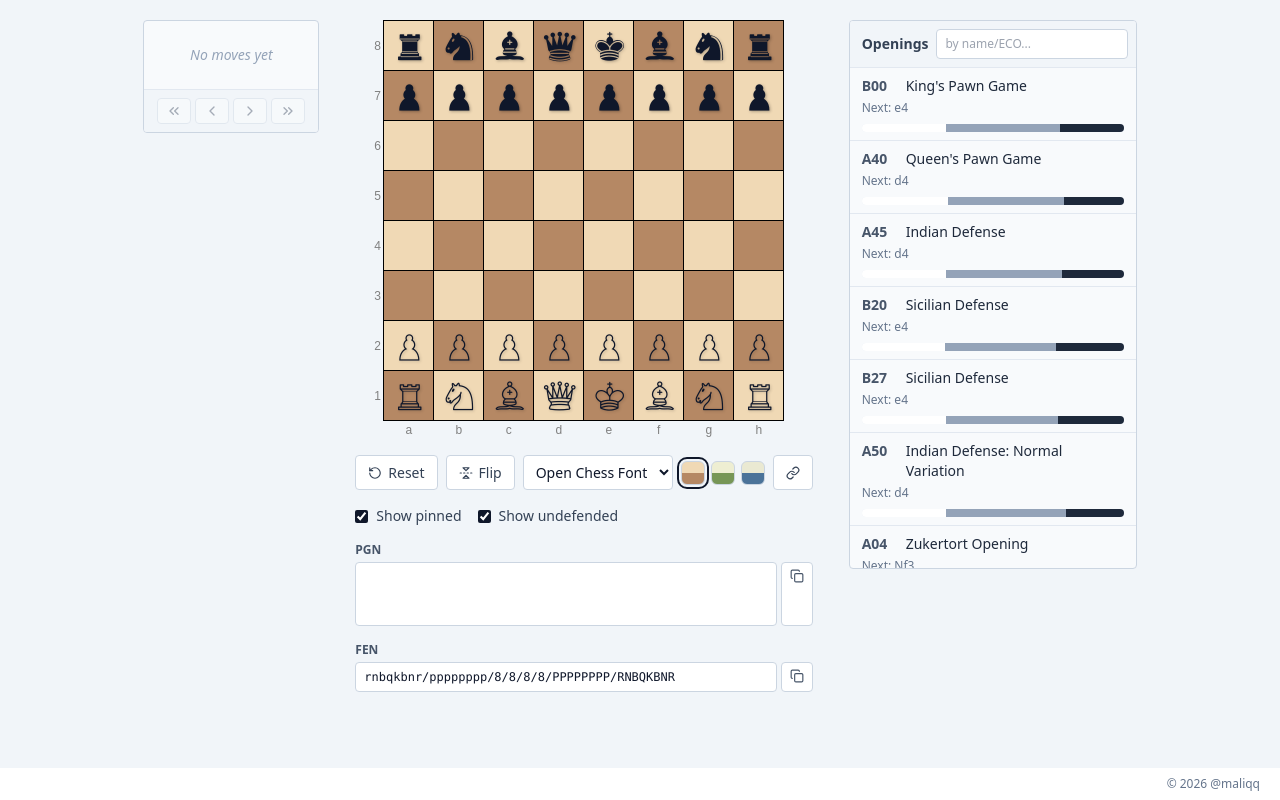
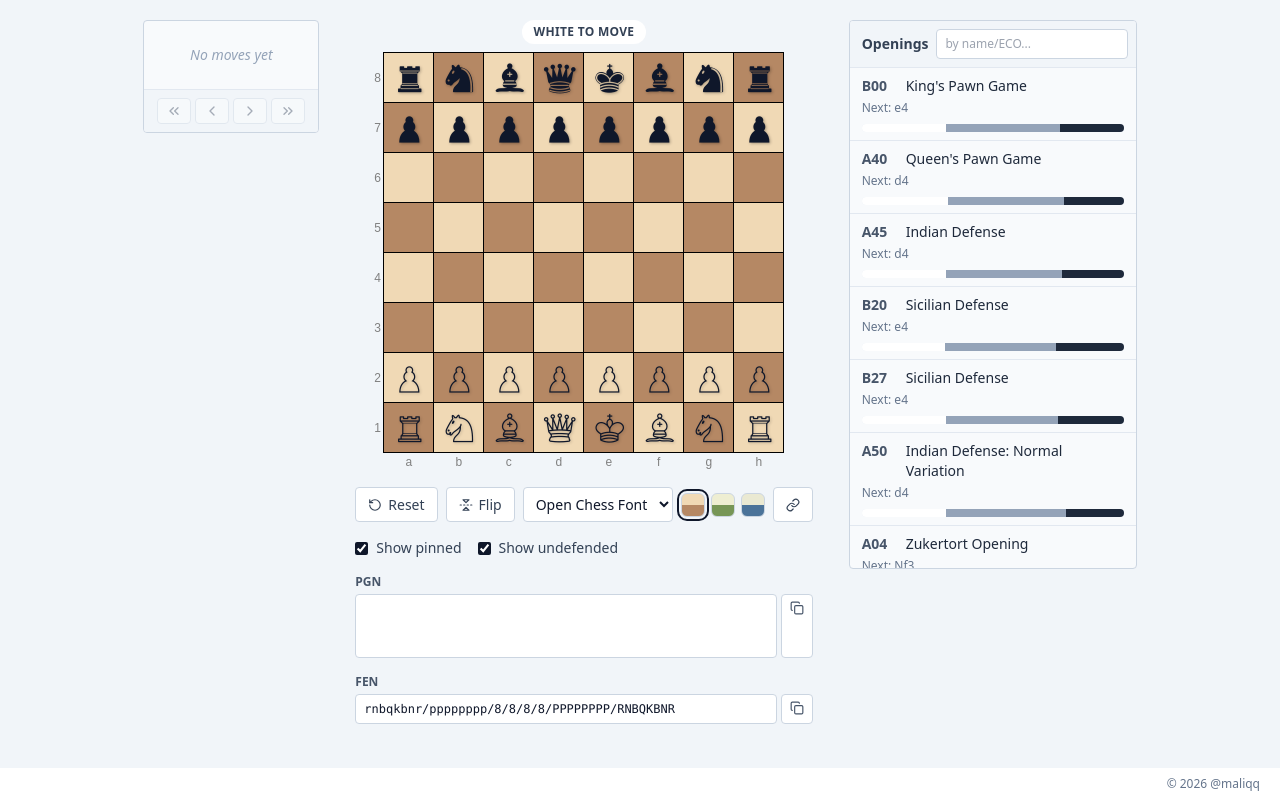
Before and after one commit to maliqq/chess-board-js, a React (Vite) app: page / in a window 1280 px wide. Built offline with nearby package versions, Linux system fonts and the light colour scheme.

Commit message:
show turn

```diff
--- a/src/App.tsx
+++ b/src/App.tsx
@@ -9,6 +9,7 @@ import { MoveList } from "./components/MoveList";
 import { OpeningsBar } from "./components/OpeningsBar";
 import { parsePGN } from "./lib/pgn";
 import { sansToPgn, searchOpenings, searchOpeningsByQuery } from "./lib/chess/Opening";
+import cn from "classnames";
 
 const DEFAULT_FEN = "rnbqkbnr/pppppppp/8/8/8/8/PPPPPPPP/RNBQKBNR";
 const TOP_OPENINGS = 20;
@@ -213,6 +214,7 @@ export function App() {
     if (!isAtEnd) return;
     const openingSans = parsePGN(opening.pgn).sans;
     if (openingSans.length === 0) return;
+    setOpeningQuery("");
 
     const board = new ChessBoard(DEFAULT_FEN);
     let matchIndex = -1;
@@ -285,7 +287,14 @@ export function App() {
         <MoveList moves={moves} currentIndex={viewIndex} onNavigate={handleNavigate} />
 
         <div className="flex flex-col gap-4">
-          <div className="flex self-center">
+          <div className="flex flex-col self-center">
+            <div className={cn(
+              "self-center rounded-full mb-2 px-3 py-1 text-xs font-semibold uppercase tracking-wide text-slate-700",
+              activeColor === "b" ? "bg-black" : "bg-white",
+              activeColor === "b" ? "text-white" : "text-black"
+            )}>
+              {activeColor === "b" ? "Black to move" : "White to move"}
+            </div>
             <Board
               fen={fen}
               swapped={flipped}
```
